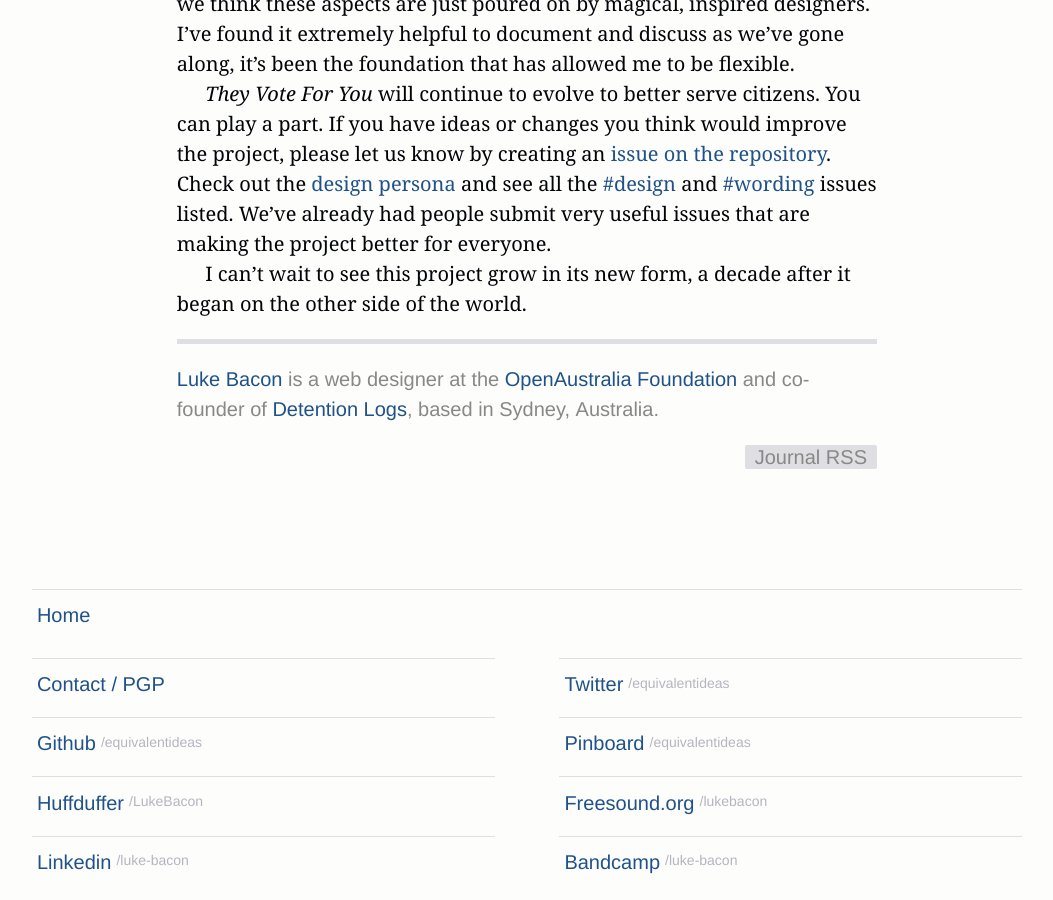
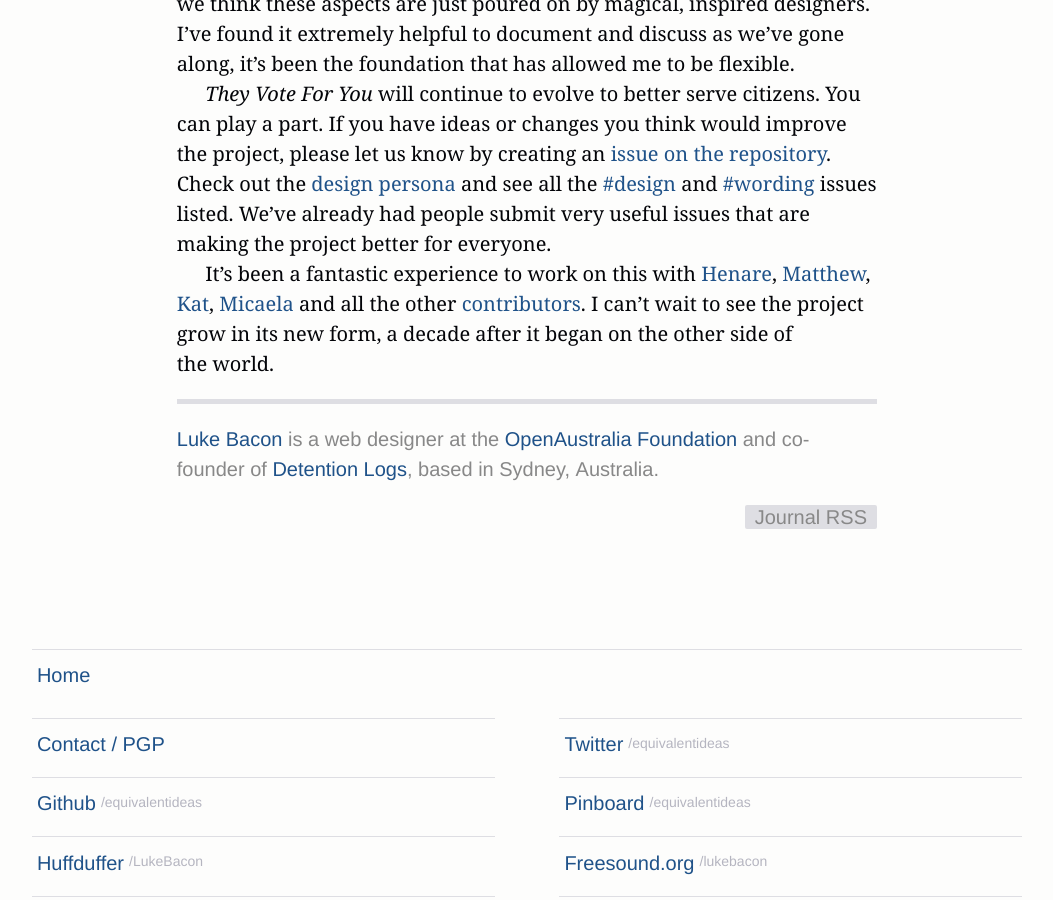
Before and after one commit to equivalentideas/home, a Jekyll site: the page built from _posts/2014-12-08-designing-they-vote-for-you.markdown, in a window 1280 px wide and 900 px high, scrolled down 6002 px. Shown: the whole window, without its empty margins (113-1166 px from the left). Built offline with Jekyll 4.4.1, drawn with Linux system fonts in a browser that asks for light colours; nearby versions of some CDN libraries; Markdown is read by kramdown in place of the engine named in the settings.

Commit message:
shout out to the oa family

```diff
--- a/_posts/2014-12-08-designing-they-vote-for-you.markdown
+++ b/_posts/2014-12-08-designing-they-vote-for-you.markdown
@@ -87,4 +87,4 @@ I hope that explaining some of the choices and the ups and downs we made is usef
 
 *They Vote For You* will continue to evolve to better serve citizens. You can play a part. If you have ideas or changes you think would improve the project, please let us know by creating an [issue on the repository](https://github.com/openaustralia/publicwhip/issues). Check out the [design persona](https://github.com/openaustralia/publicwhip/blob/master/design_docs/design_persona.md) and see all the [#design](https://github.com/openaustralia/publicwhip/issues?q=is%3Aopen+is%3Aissue+label%3Adesign) and [#wording](https://github.com/openaustralia/publicwhip/issues?q=is%3Aopen+is%3Aissue+label%3Awording) issues listed. We’ve already had people submit very useful issues that are making the project better for everyone.
 
-I can’t wait to see this project grow in its new form, a decade after it began on the other side of the world.
+It’s been a fantastic experience to work on this with [Henare](https://twitter.com/henaredegan), [Matthew](https://twitter.com/matthewlandauer), [Kat](https://twitter.com/katska), [Micaela](https://github.com/MicaelaMicaela) and all the other [contributors](https://github.com/openaustralia/publicwhip/graphs/contributors). I can’t wait to see the project grow in its new form, a decade after it began on the other side of the world.
```
